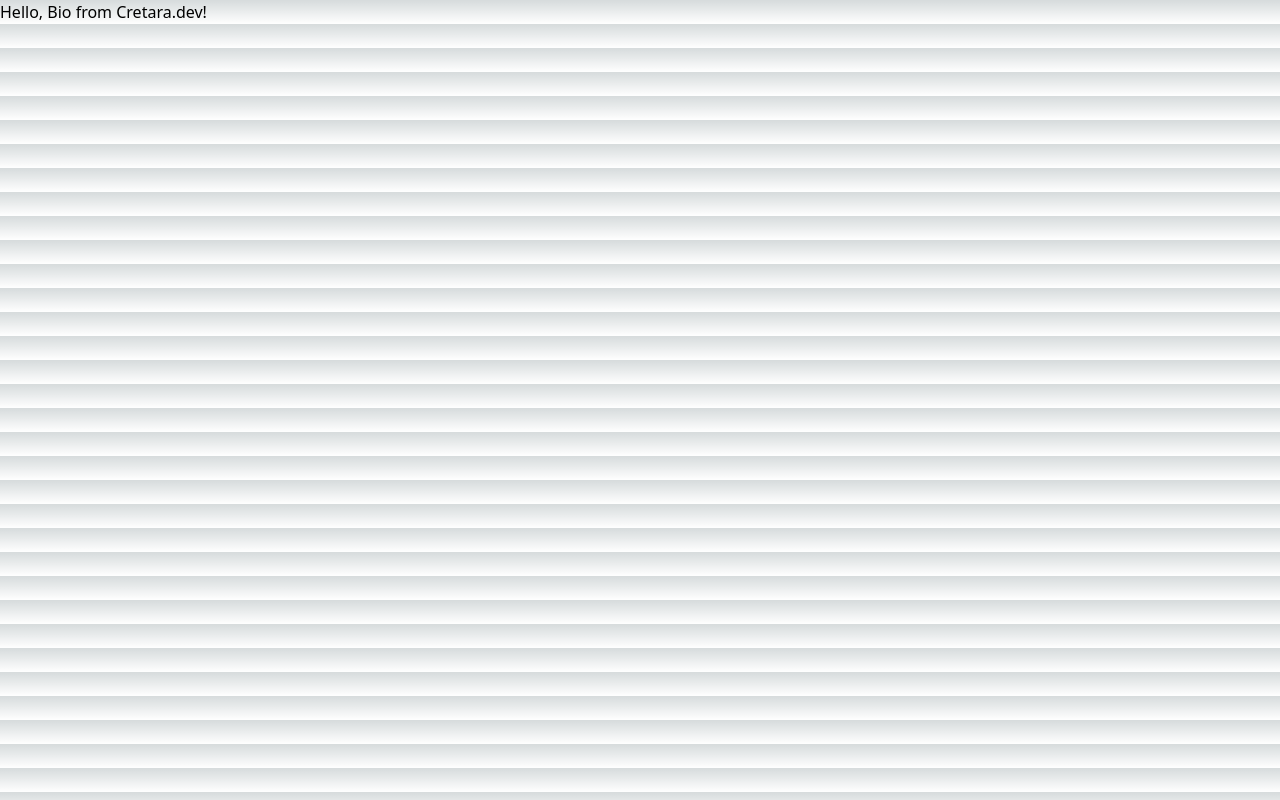
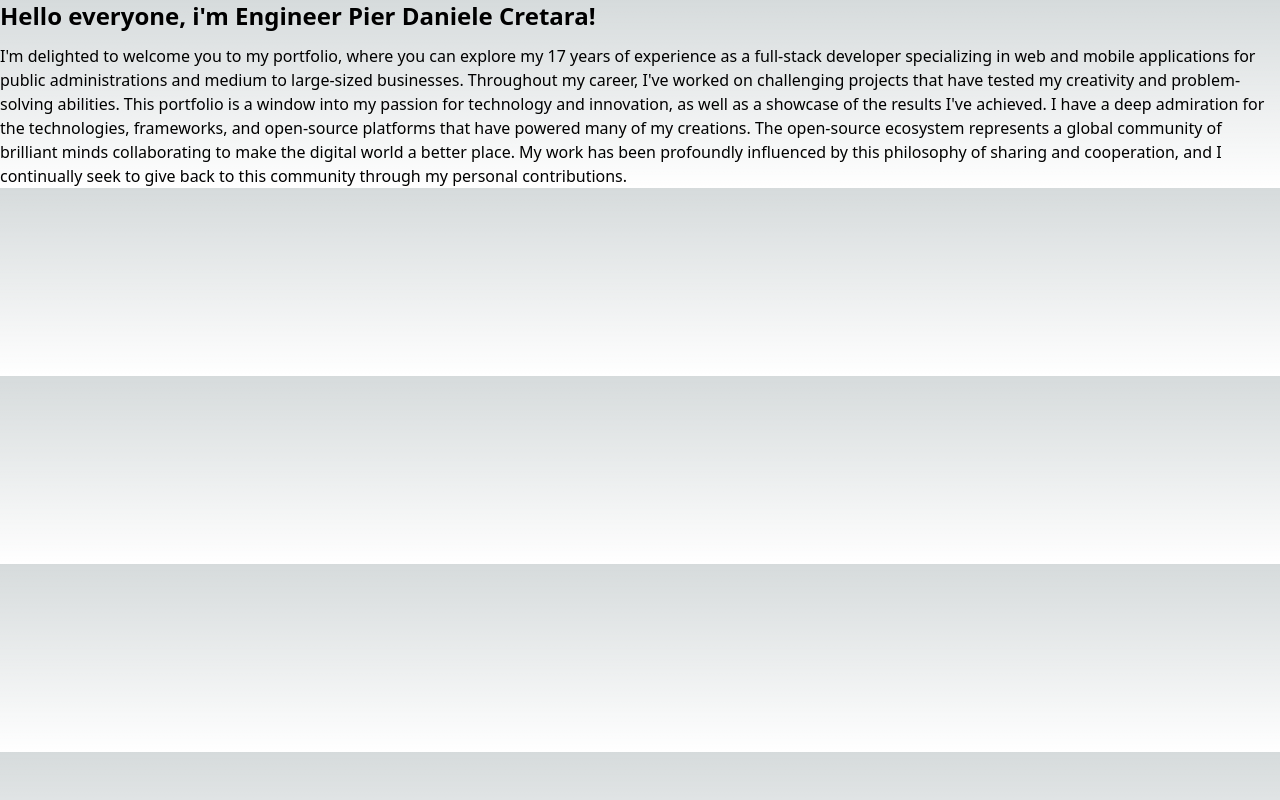
Before and after one commit to cretara/cretaradev-frontend-new, a Next.js app: page /en/bio in a window 1280 px wide. Built offline with nearby package versions, Linux system fonts and the light colour scheme.

Commit message:
Base update to bio page

```diff
--- a/app/[lang]/bio/page.tsx
+++ b/app/[lang]/bio/page.tsx
@@ -1,3 +1,18 @@
-export default function Page() {
-    return <h1>Hello, Bio from Cretara.dev!</h1>
+import { getDictionary } from "@/get-dictionary";
+import { Locale } from "@/i18n-config";
+
+export default async function Page({
+  params: { lang },
+}: {
+  params: { lang: Locale };
+}) {
+  const dictionary = await getDictionary(lang);
+  return (
+    <main>
+      <h1 className={"text-2xl font-extrabold pb-3"}>
+        {dictionary.bio.header}
+      </h1>
+      <h5>{dictionary.bio.welcome}</h5>
+    </main>
+  );
 }
--- a/dictionaries/en.json
+++ b/dictionaries/en.json
@@ -1,5 +1,9 @@
 {
   "home": {
     "test": "test-en"
+  },
+  "bio": {
+    "header": "Hello everyone, i'm Engineer Pier Daniele Cretara!",
+    "welcome": "I'm delighted to welcome you to my portfolio, where you can explore my 17 years of experience as a full-stack developer specializing in web and mobile applications for public administrations and medium to large-sized businesses. Throughout my career, I've worked on challenging projects that have tested my creativity and problem-solving abilities. This portfolio is a window into my passion for technology and innovation, as well as a showcase of the results I've achieved.\n\nI have a deep admiration for the technologies, frameworks, and open-source platforms that have powered many of my creations. The open-source ecosystem represents a global community of brilliant minds collaborating to make the digital world a better place. My work has been profoundly influenced by this philosophy of sharing and cooperation, and I continually seek to give back to this community through my personal contributions."
   }
 }
--- a/dictionaries/it.json
+++ b/dictionaries/it.json
@@ -1,5 +1,9 @@
 {
   "home": {
     "test": "test-it"
+  },
+  "bio": {
+    "header": "Salve a tutti, sono l'Ing. Pier Daniele Cretara!",
+    "welcome": "Sono lieto di darti il benvenuto nel mio portfolio, dove puoi esplorare i miei 17 anni di esperienza come sviluppatore full-stack specializzato in applicazioni web e mobile per pubbliche amministrazioni ed aziende di medio-grandi dimensioni. Durante la mia carriera, ho lavorato su progetti stimolanti che hanno sfidato la mia creatività e la mia capacità di risolvere problemi. Questo portfolio è una finestra sulla mia passione per la tecnologia e l'innovazione, nonché una dimostrazione dei risultati che ho ottenuto.\n\nSono profondamente ammiratore delle tecnologie, dei framework e delle piattaforme open source che hanno alimentato molte delle mie creazioni. L'ecosistema open source rappresenta una comunità globale di menti brillanti che collaborano per rendere il mondo digitale un luogo migliore. Il mio lavoro è stato profondamente influenzato da questa filosofia di condivisione e cooperazione, e cerco costantemente di restituire a questa comunità attraverso il mio contributo personale."
   }
 }
```
